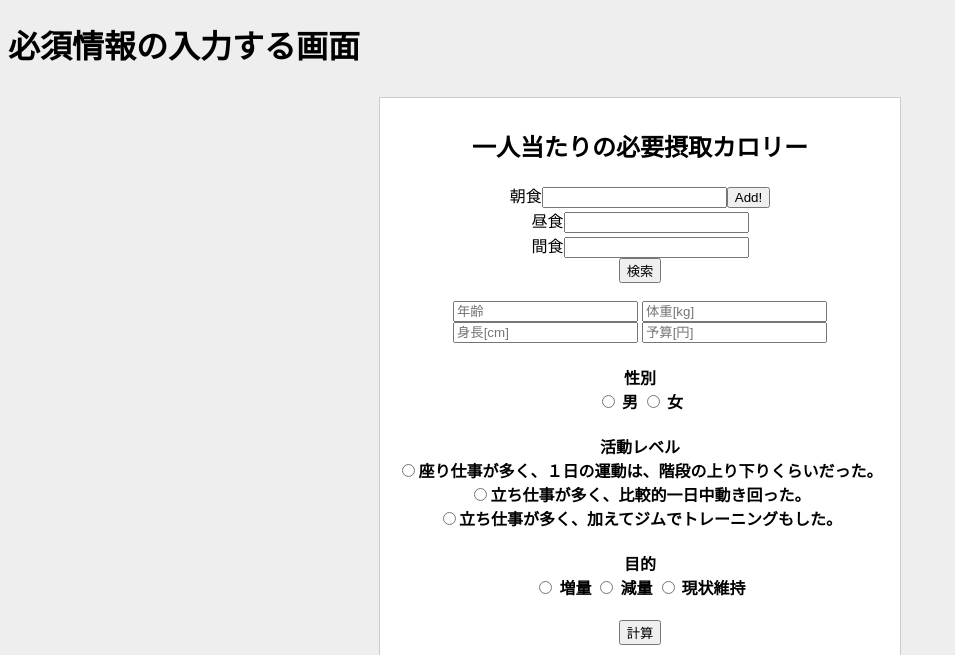
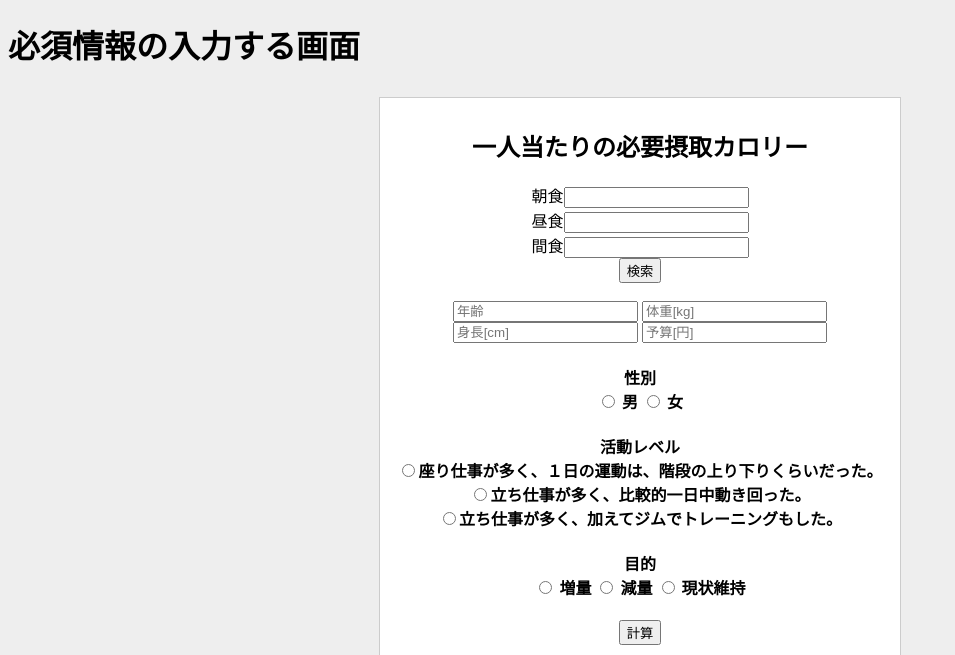
Before and after one commit to kento13410/frozen-recommendation, a Flask app: page / in a window 1280 px wide. Shown: the top 655 px of the page, without its empty margins (0-955 px from the left). Run offline with Flask 2, Linux system fonts and the light colour scheme; some libraries are stand-ins or nearby versions.

Commit message:
順番の変更

```diff
--- a/templates/input_tester.html
+++ b/templates/input_tester.html
@@ -14,7 +14,7 @@
         function addExample() {
             let elements = document.getElementById("breakfast");
             let copied = elements.cloneNode(true);
-            elements.appendChild(copied);
+            addChild(copied);
         }
 
         // ボタンにイベントハンドラをセット
@@ -27,7 +27,7 @@
         <div class="grid1">
             <h2>一人当たりの必要摂取カロリー</h2>
             <form action="/search_item" method="POST">
-                朝食<input type="text" name="breakfast" id="breakfast"><button id="add">Add!</button><br>
+                朝食<input type="text" name="breakfast" id="breakfast"><br>
                 昼食<input type="text" name="lunch" id="lunch"><br>
                 間食<input type="text" name="snack" id="snack"><br>
                 <input type="submit" value="検索">
```
